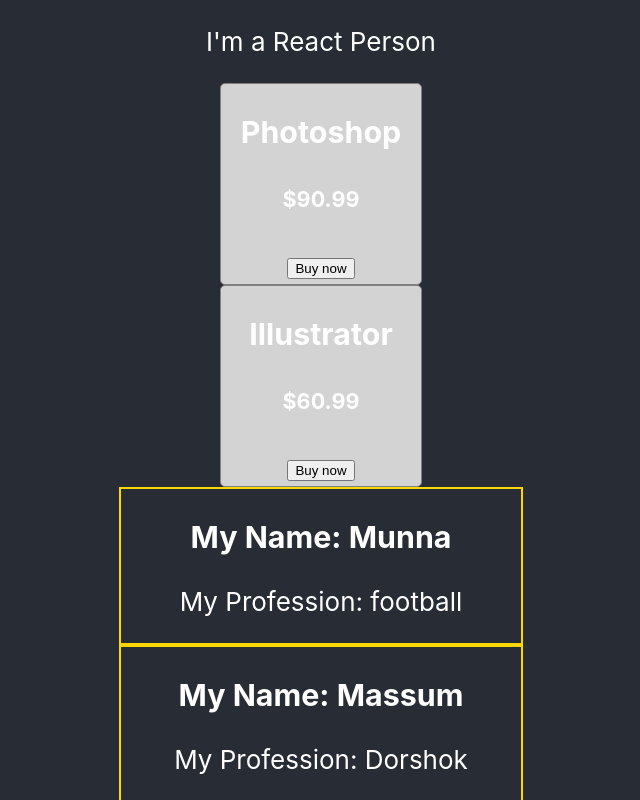
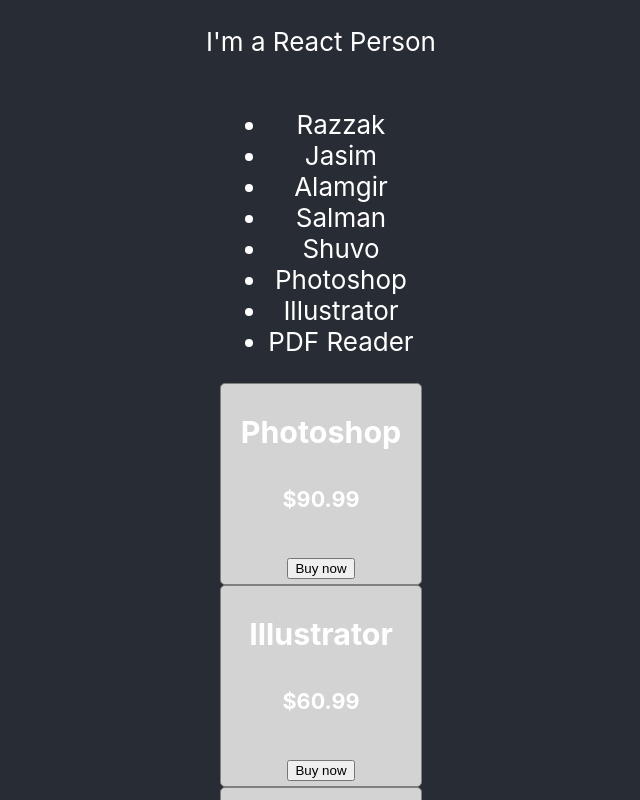
Before and after one commit to ranamahmud/programming-hero-practice, a React (Create React App) app in the folder Module 32/core-concepts/: page / in a window 1280 px wide. Shown: the top 800 px of the page, without its empty margins (319-959 px from the left). Built offline with nearby package versions, Linux system fonts and the light colour scheme.

Commit message:
componenst from array done

```diff
--- a/Module 32/core-concepts/src/App.js
+++ b/Module 32/core-concepts/src/App.js
@@ -2,10 +2,15 @@
 import './App.css';
 
 function App() {
-  const nayoks = ['Anwar', 'Jafor', 'Alamgir', 'Salman']
+  const nayoks = ['Razzak', 'Jasim', 'Alamgir', 'Salman',
+'Shuvo']
   const products = [{ name: 'Photoshop', price: '$90.99' },
   { name: 'Illustrator', price: '$60.99' },
   { name: 'PDF Reader', price: '$6.99' }]
+  const  productNames = products.map(product => product.name)
+  console.log(productNames);
+  const nayokNames = nayoks.map(nayok => nayok)
+  console.log(nayokNames);
   return (
     <div className="App">
       <header className="App-header">
@@ -13,12 +18,24 @@
         <p>
           I'm a React Person
           </p>
-        {/* <Product name={products[0].name} price={products[0].price}></Product>
-        <Product name={products[1].name} price={products[1].price}></Product> */}
-        <Product product={products[0]}></Product>
-        <Product product={products[1]}></Product>
+          <ul>
+           {
+             nayoks.map(nayok =>
+              <li>{nayok}</li>
+              )
+           }
+           {
+             products.map(product =>
+              <li>{product.name}</li>)
+           }
+          </ul>
+          {
+            products.map(product =>
+              <Product product={product}></Product>)
+          }
+
         <Person name="Munna" job="football"></Person>
-        <Person name="Massum" job="Dorshok"></Person>
+        <Person name="Masum" job="Dorshok"></Person>
       </header>
 
 
```
